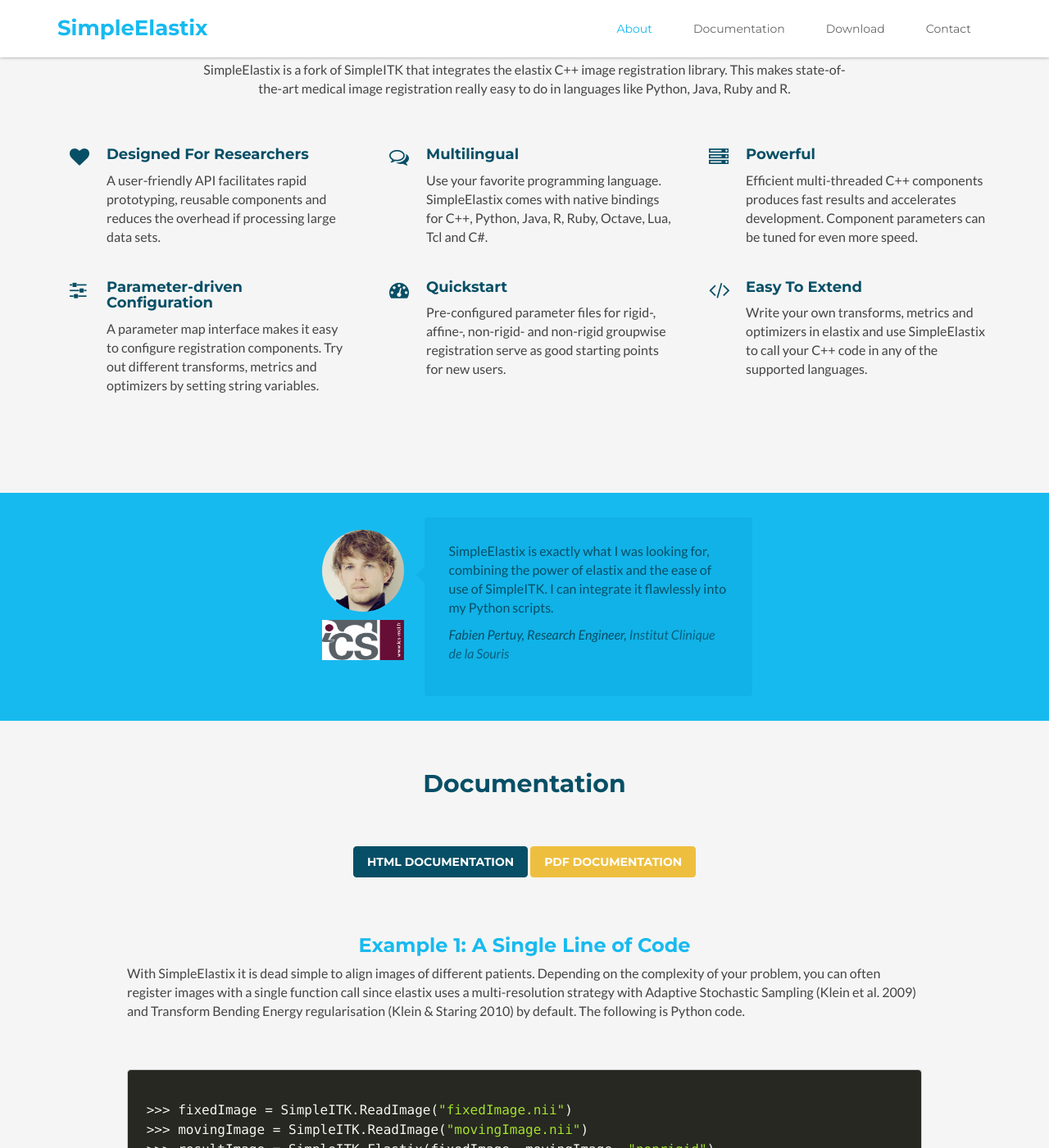
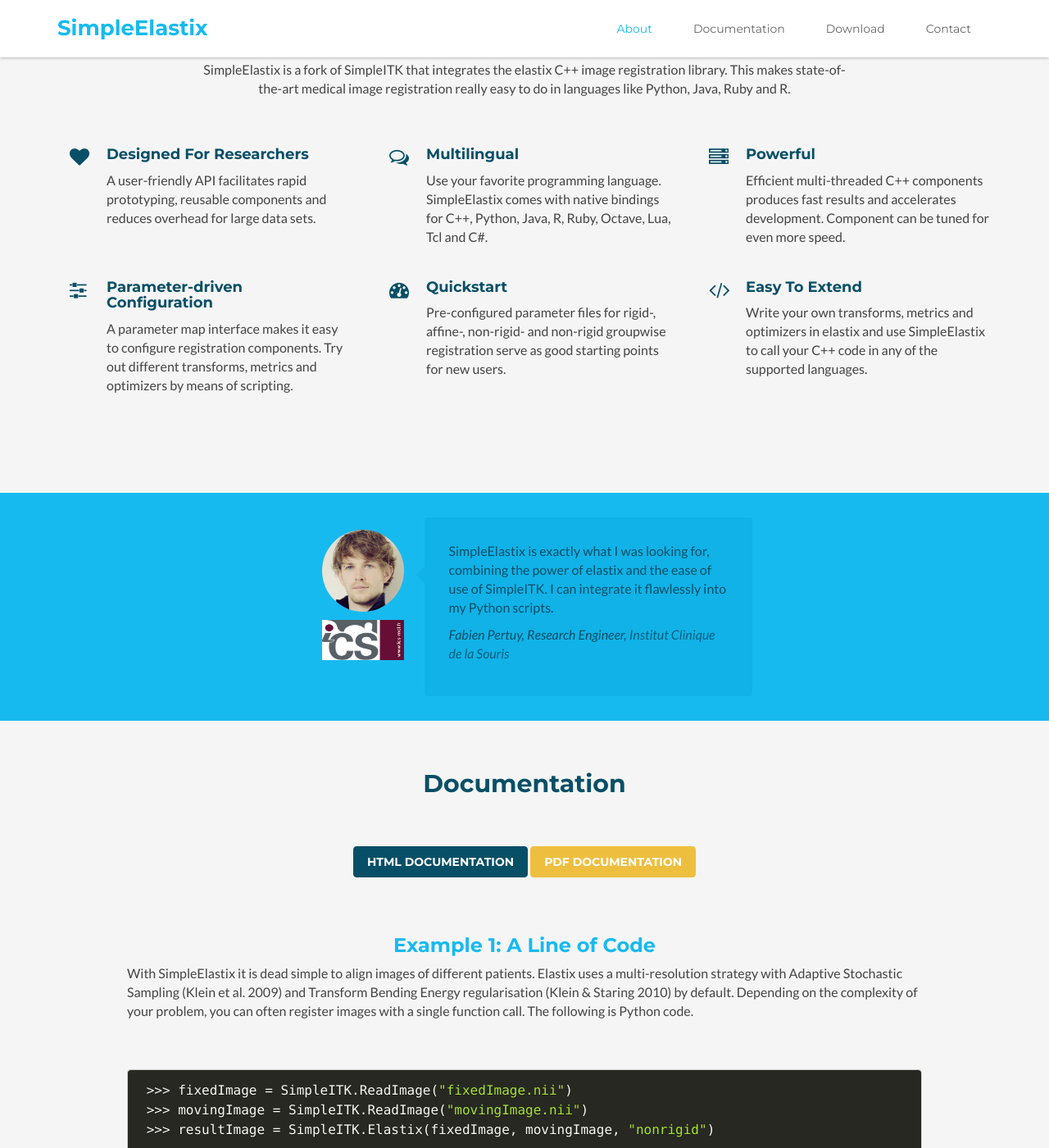
Before and after one commit to simpleelastix/simpleelastix, a Jekyll site: the page index.html, which Jekyll copies as it is, in a window 1280 px wide and 1400 px high, scrolled down 736 px. Shown: the whole window at 82% size. Built offline with Jekyll 4.4.1, drawn with Linux system fonts in a browser that asks for light colours; some of the changed text lies outside the part shown.

Commit message:
Trim docs whitespace

```diff
--- a/assets/css/styles.css
+++ b/assets/css/styles.css
@@ -436,7 +436,7 @@
 .license {
   padding: 80px 0;
   background: #074f66;
-  box-shadow: 0px 0px 30px #555;
+  box-shadow: 0px 0px 30px #444;
   color: #f5f5f5;
 }
 .license .btn-cta-primary {
--- a/assets/less/default/base.less
+++ b/assets/less/default/base.less
@@ -425,7 +425,7 @@
 .license {
     padding: 80px 0;
     background: darken(@color, 30%);
-    box-shadow: 0px 0px 30px #555;
+    box-shadow: 0px 0px 30px #444;
     color: @smoky-white;
 
     .btn-cta-primary {
--- a/index.html
+++ b/index.html
@@ -156,7 +156,7 @@
                     </div>
                     <div class="content">
                         <h3 class="sub-title">Designed For Researchers</h3>
-                        <p>A user-friendly API facilitates rapid prototyping, reusable components and reduces the overhead if processing large data sets.</p>
+                        <p>A user-friendly API facilitates rapid prototyping, reusable components and reduces overhead for large data sets.</p>
                     </div><!--//content-->
                 </div><!--//item-->
                 <div class="item col-md-4 col-sm-6 col-xs-12">
@@ -174,7 +174,7 @@
                     </div>
                     <div class="content">
                         <h3 class="sub-title">Powerful</h3>
-                        <p>Efficient multi-threaded C++ components produces fast results and accelerates development. Component parameters can be tuned for even more speed.</p>
+                        <p>Efficient multi-threaded C++ components produces fast results and accelerates development. Component can be tuned for even more speed.</p>
                     </div><!--//content-->
                 </div><!--//item-->
                 <div class="item col-md-4 col-sm-6 col-xs-12">
@@ -183,7 +183,7 @@
                     </div>
                     <div class="content">
                         <h3 class="sub-title">Parameter-driven Configuration</h3>
-                        <p>A parameter map interface makes it easy to configure registration components. Try out different transforms, metrics and optimizers by setting string variables.</p>
+                        <p>A parameter map interface makes it easy to configure registration components. Try out different transforms, metrics and optimizers by means of scripting.</p>
                     </div><!--//content-->
                 </div><!--//item-->
                 <div class="item col-md-4 col-sm-6 col-xs-12">
@@ -212,7 +212,7 @@
     <section class="testimonials">
         <div class="container">
             <div class="row">
-                <div class="col-sm-6 col-md-offset-3 col-xs-12">
+                <div class="col-md-6 col-md-offset-3 col-sm-12 col-xs-12">
                     <div class="author-message">
                         <div class="profile">
                             <img class="img-responsive person" src="assets/images/fabien.png" alt="Go to my website" />
@@ -240,17 +240,15 @@
                 </p>
             </div>
             <div class="block">
-                <h3 class="sub-title text-center">Example 1: A Single Line of Code</h3>
-                <p>With SimpleElastix it is dead simple to align images of different patients. Depending on the complexity of your problem, you can often register images with a single function call since elastix uses a multi-resolution strategy with Adaptive Stochastic Sampling (Klein et al. 2009) and Transform Bending Energy regularisation (Klein &amp; Staring 2010) by default. The following is Python code.</p>
+                <h3 class="sub-title text-center">Example 1: A Line of Code</h3>
+                <p>With SimpleElastix it is dead simple to align images of different patients. Elastix uses a multi-resolution strategy with Adaptive Stochastic Sampling (Klein et al. 2009) and Transform Bending Energy regularisation (Klein &amp; Staring 2010) by default. Depending on the complexity of your problem, you can often register images with a single function call. The following is Python code.</p>
             </div>
                     <div class="block">
                         <div class="code-block">
                             <!--//Use Prismjs - http://prismjs.com/index.html#basic-usage -->
-                            <pre><code class="language-python">
- >>> fixedImage = SimpleITK.ReadImage("fixedImage.nii")
+                            <pre><code class="language-python"> >>> fixedImage = SimpleITK.ReadImage("fixedImage.nii")
  >>> movingImage = SimpleITK.ReadImage("movingImage.nii")
- >>> resultImage = SimpleITK.Elastix(fixedImage, movingImage, "nonrigid")
-                             </code></pre>
+ >>> resultImage = SimpleITK.Elastix(fixedImage, movingImage, "nonrigid")</code></pre>
                         </div><!--//code-block-->
                     </div><!--//block-->
             <div class="block">
@@ -258,13 +256,10 @@
                 <p>Difficult registration problems often need initialization to account for global translation, scaling and rotation prior to non-rigid registration. You can pass a vector of configuration objects (which we refer to as "Parameter Maps") and have elastix run registrations sequentially using output of one registration as input for the next.</p>
                 <div class="code-block">
                     <!--//Use Prismjs - http://prismjs.com/index.html#basic-usage -->
-                    <pre>
-    <code class="language-python">
- >>> parameterMapList = SimpleITK.ParameterMapList()
- >>> parameterMapList.append(SimpleITK.GetDefaultParameterMap("affine"))
- >>> parameterMapList.append(SimpleITK.GetDefaultParameterMap("nonrigid"))
- >>> resultImage = sitk.Elastix(fixedImage, movingImage, parameterMapList)
-    </code></pre>
+                    <pre><code class="language-python"> >>> parameterMapList = SimpleITK.ParameterMapList()
+ >>> parameterMapList.push_back(SimpleITK.GetDefaultParameterMap("affine"))
+ >>> parameterMapList.push_back(SimpleITK.GetDefaultParameterMap("nonrigid"))
+ >>> resultImage = sitk.Elastix(fixedImage, movingImage, parameterMapList)</code></pre>
         </div><!--//code-block-->
             </div><!--//block-->
 
@@ -272,8 +267,7 @@
                 <h3 class="sub-title text-center">Example 3: Atlas-based Segmentation</h3>
                 <p>You can apply transformations to multiple images. For example, you can transform a label image for atlas-based segmentation.</p>
                 <div class="code-block">
-                    <pre><code class="language-python">
- # Non-rigid registration
+                    <pre><code class="language-python"> # Non-rigid registration
  elastix = SimpleITK.SimpleElastix()
  elastix.SetParameterMap(sitk.GetDefaultParameterMap())
  elastix.SetFixedImage(fixedImage)
@@ -285,16 +279,14 @@
  parameterMap[0]["ResampleInterpolator"] = ["FinalNearestNeighborInterpolator"]
 
  # Warp label image using transform from above
- resultLabel = SimpleITK.Transformix(labelImage, parameterMap)
-                    </code></pre>
+ resultLabel = SimpleITK.Transformix(labelImage, parameterMap)</code></pre>
                 </div><!--//code-block-->
             </div><!--//block-->
             <div class="block">
                 <h3 class="sub-title text-center">Example 4: Configuring Registration Components</h3>
-                <p>Elastix introduced the concept of a "parameter map" to specify registration components. A parameter map is a collection of key-value pairs that completely configure the algorithms and any settings they might require. Here is a couple of examples.</p>
+                <p>Elastix introduced the concept of a "parameter map" to specify registration components. A parameter map is a collection of key-value pairs that completely configure the registration procedure. Here are a couple of examples.</p>
                 <div class="code-block">
-                    <pre><code class="language-python">
- parameterMap = SimpleITK.GetDefaultParameterMap("nonrigid")
+                    <pre><code class="language-python"> parameterMap = SimpleITK.GetDefaultParameterMap("nonrigid")
 
  # Want to monitor registration convergence?
  parameterMap["WriteResultImageEachIteration"] = ["true"]
@@ -308,20 +300,13 @@
  # Want a more dense b-spline deformation field (mm)?
  parameterMap["FinalGridSpacingInPhysicalUnits"] = ["4.0"]
 
- # Want to run registration faster?
- parameterMap["NumberOfResolutions"] = ["1"]
- parameterMap["NumberOfIterations"] = ["128"]
- parameterMap["NumberOfSamples"] = ["1024"]
-
- # Want to write smaller images to disk?
- parameterMap["ResultImagePixelType"] = ["short"]
+ # Want to make registration more robust?
+ parameterMap["NumberOfResolutions"] = ["6"]
+ parameterMap["NumberOfIterations"] = ["1024"]
+ parameterMap["NumberOfSamples"] = ["8192"]
 
  # Want the raw b-spline parameters?
- bsplineParameters = elastix.GetTransformParameterMap()[0]["TransformParameters"]
-
- # Run registration with new parameters
- resultImage = SimpleITK.Elastix(fixedImage, movingImage, parameterMap)
-                    </code></pre>
+ bsplineParameters = elastix.GetTransformParameterMap()[0]["TransformParameters"]</code></pre>
                 </div><!--//code-block-->
             </div><!--//block-->
             <div class="block">
```
